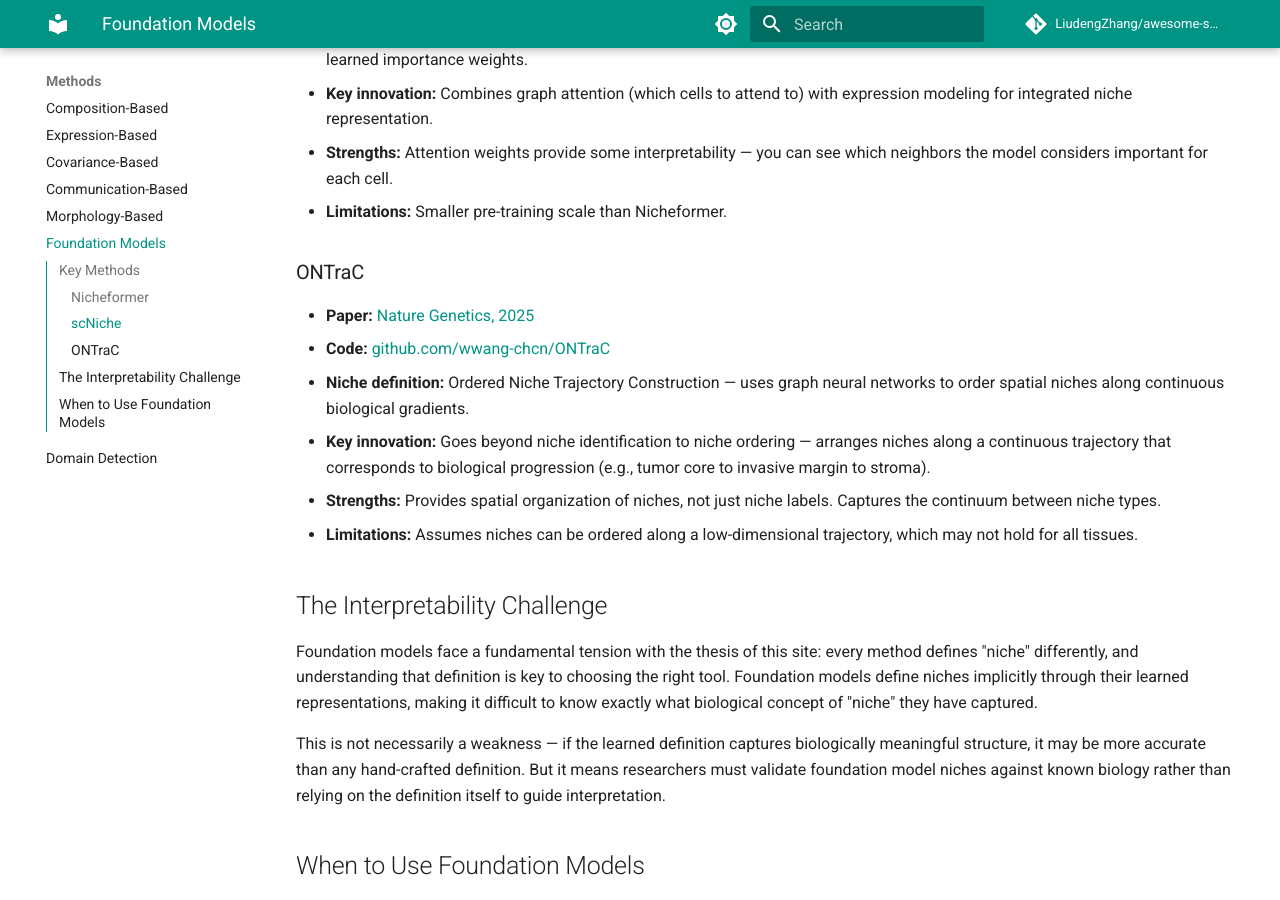
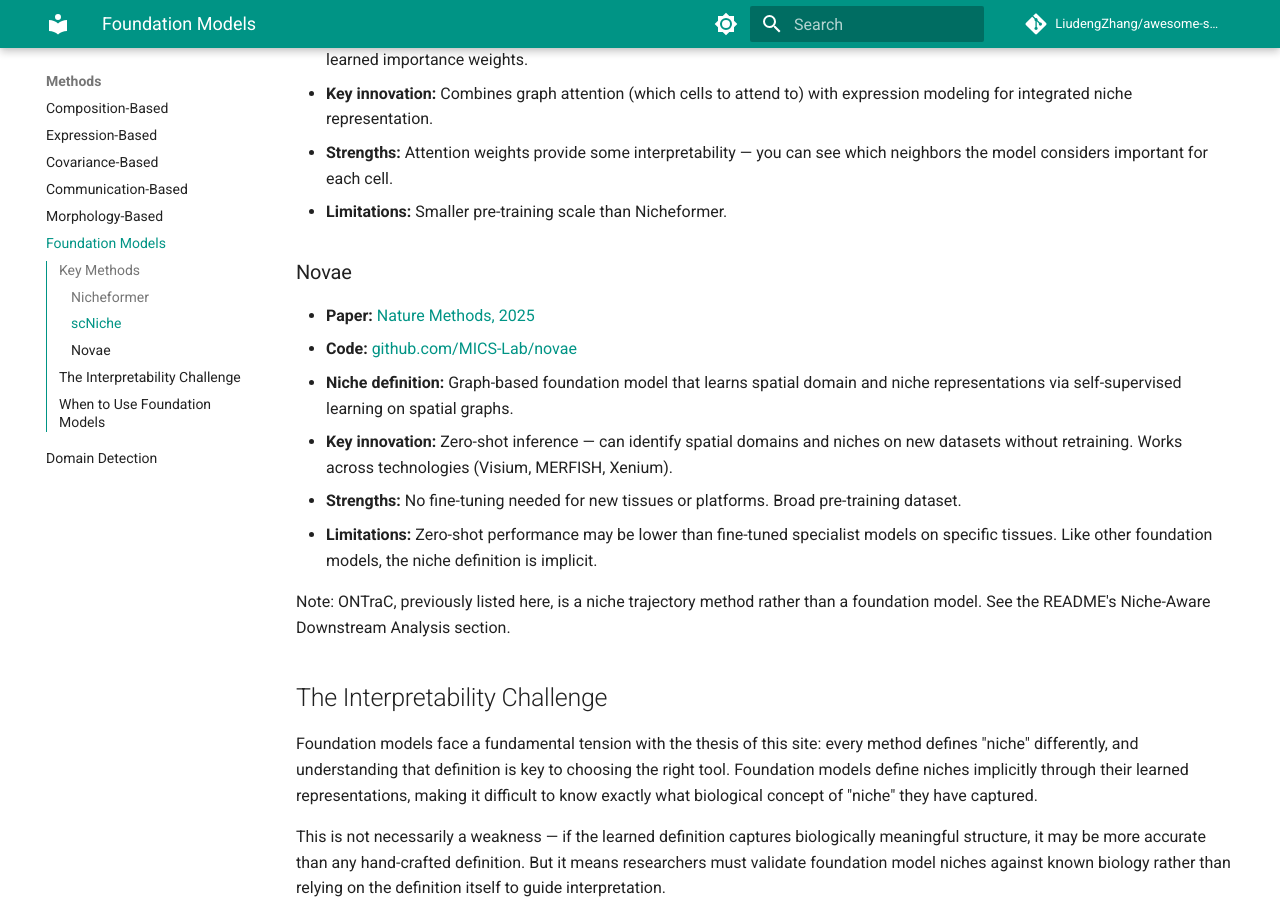
Before and after one commit to LiudengZhang/awesome-spatial-omics-niche, an MkDocs documentation site: the page built from docs/methods/foundation-models.md, in a window 1280 px wide and 900 px high, scrolled down 936 px. Built offline with MkDocs 1.6.1 and Material for MkDocs 9.7.7, drawn with Linux system fonts in a browser that asks for light colours; comment, search, counter and statistics services are not loaded.

Commit message:
Fix coverage gaps from verification audit
- Fix ONTraC: move from Foundation Models to Niche-Aware Downstream,
  correct venue to Genome Biology 2025
- Fix SIMVI: correct venue to Nature Communications 2025, fix GitHub link
- Add Novae (Nature Methods 2025) to Foundation Models
- Add NCEM, MISTy, NicheFlow, DeepLinc to appropriate categories

```diff
--- a/docs/methods/foundation-models.md
+++ b/docs/methods/foundation-models.md
@@ -25,14 +25,16 @@ Foundation models learn what a niche is from data rather than imposing a definit
 - **Strengths:** Attention weights provide some interpretability — you can see which neighbors the model considers important for each cell.
 - **Limitations:** Smaller pre-training scale than Nicheformer.
 
-### ONTraC
+### Novae
 
-- **Paper:** [Nature Genetics, 2025](https://doi.org/10.1038/s41588-025-02109-5)
-- **Code:** [github.com/wwang-chcn/ONTraC](https://github.com/wwang-chcn/ONTraC)
-- **Niche definition:** Ordered Niche Trajectory Construction — uses graph neural networks to order spatial niches along continuous biological gradients.
-- **Key innovation:** Goes beyond niche identification to niche ordering — arranges niches along a continuous trajectory that corresponds to biological progression (e.g., tumor core to invasive margin to stroma).
-- **Strengths:** Provides spatial organization of niches, not just niche labels. Captures the continuum between niche types.
-- **Limitations:** Assumes niches can be ordered along a low-dimensional trajectory, which may not hold for all tissues.
+- **Paper:** [Nature Methods, 2025](https://doi.org/10.1038/s41592-025-02624-1)
+- **Code:** [github.com/MICS-Lab/novae](https://github.com/MICS-Lab/novae)
+- **Niche definition:** Graph-based foundation model that learns spatial domain and niche representations via self-supervised learning on spatial graphs.
+- **Key innovation:** Zero-shot inference — can identify spatial domains and niches on new datasets without retraining. Works across technologies (Visium, MERFISH, Xenium).
+- **Strengths:** No fine-tuning needed for new tissues or platforms. Broad pre-training dataset.
+- **Limitations:** Zero-shot performance may be lower than fine-tuned specialist models on specific tissues. Like other foundation models, the niche definition is implicit.
+
+Note: ONTraC, previously listed here, is a niche trajectory method rather than a foundation model. See the README's Niche-Aware Downstream Analysis section.
 
 ## The Interpretability Challenge
 
```
Also changed, not shown: README.md (+7 -2 lines), docs/methods/covariance-based.md (+2 -2 lines).
